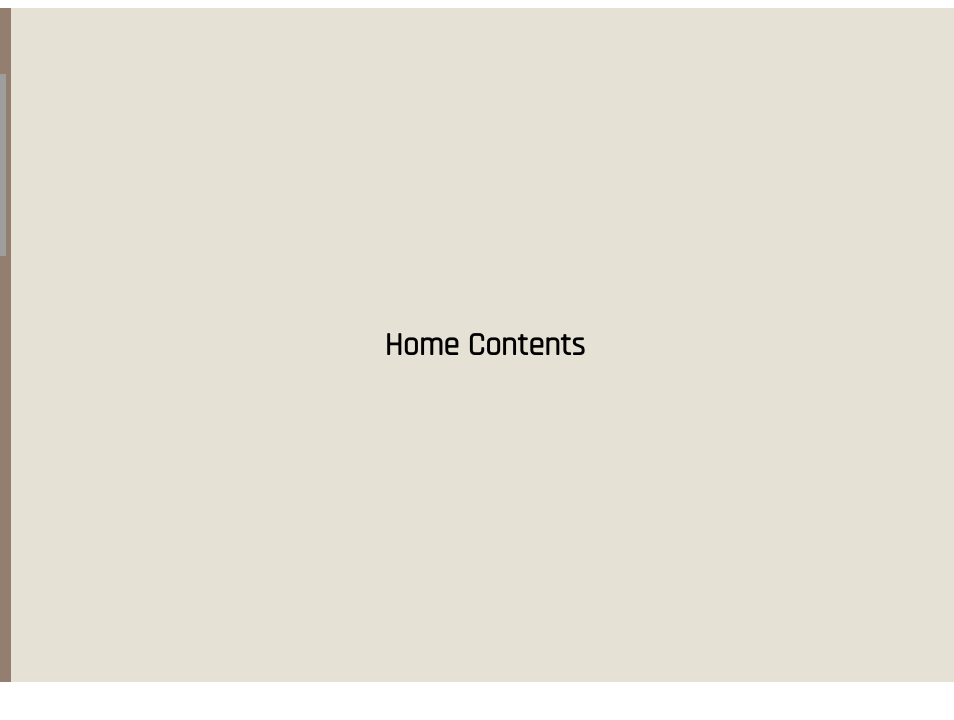
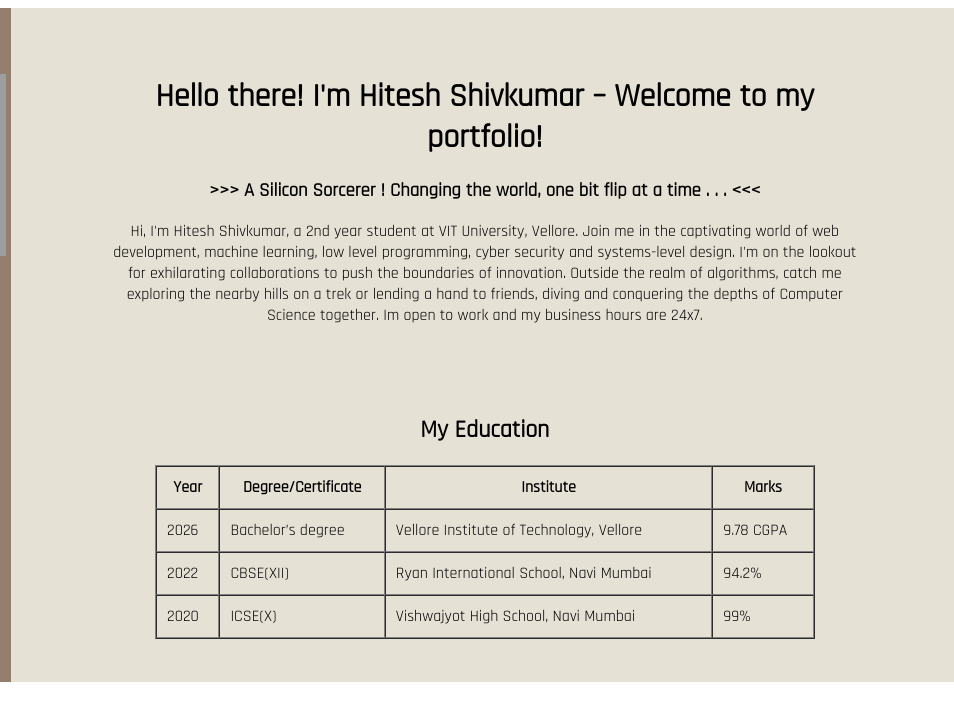
Before and after one commit to TFM-HITESH/WebProgramming-HTML-ONLY, a plain HTML site: page index.html in a window 1280 px wide. Shown: the full height of the page, 250-1204 px from the left. Drawn offline with nearby package versions, Linux system fonts and the light colour scheme; grey boxes are pictures that could not be loaded.

Commit message:
Home Section

```diff
--- a/index.html
+++ b/index.html
@@ -38,14 +38,12 @@
                                                 <td>
                                                     <center>
                                                         <img
-
-                                                        src="profile.png"
-                                                        alt="Home"
-                                                        width="100%"
-                                                        height="100%"
-                                                    />
+                                                            src="profile.png"
+                                                            alt="Home"
+                                                            width="100%"
+                                                            height="100%"
+                                                        />
                                                     </center>
-
                                                 </td>
                                             </tr>
                                         </table>
@@ -195,7 +193,96 @@
                         <tr>
                             <td>
                                 <center>
-                                    <h1>Home Contents</h1>
+                                    <table width="80%">
+                                        <tr>
+                                            <td>
+                                                <center>
+                                                    <h1>
+                                                        Hello there! I'm Hitesh
+                                                        Shivkumar – Welcome to
+                                                        my portfolio!
+                                                    </h1>
+                                                    <h3>
+                                                        >>> A Silicon Sorcerer !
+                                                        Changing the world, one
+                                                        bit flip at a time . . .
+                                                        <<<
+                                                    </h3>
+                                                    <p>
+                                                        Hi, I'm Hitesh
+                                                        Shivkumar, a 2nd year
+                                                        student at VIT
+                                                        University, Vellore.
+                                                        Join me in the
+                                                        captivating world of web
+                                                        development, machine
+                                                        learning, low level
+                                                        programming, cyber
+                                                        security and
+                                                        systems-level design.
+                                                        I'm on the lookout for
+                                                        exhilarating
+                                                        collaborations to push
+                                                        the boundaries of
+                                                        innovation. Outside the
+                                                        realm of algorithms,
+                                                        catch me exploring the
+                                                        nearby hills on a trek
+                                                        or lending a hand to
+                                                        friends, diving and
+                                                        conquering the depths of
+                                                        Computer Science
+                                                        together. Im open to
+                                                        work and my business
+                                                        hours are 24x7.
+                                                    </p>
+                                                </center>
+                                            </td>
+                                        </tr>
+                                    </table>
+                                </center>
+                            </td>
+                        </tr>
+                        <tr>
+                            <td>
+                                <br>
+                                <br>
+                            </td>
+                        </tr>
+                        <tr>
+                            <td>
+                                <center>
+                                    <h2>My Education</h2>
+                                    <table border="1" cellspacing="0" cellpadding="10" width="70%">
+                                        <thead>
+                                            <tr>
+                                                <th>Year</th>
+                                                <th>Degree/Certificate</th>
+                                                <th>Institute</th>
+                                                <th>Marks</th>
+                                            </tr>
+                                        </thead>
+                                        <tbody>
+                                            <tr>
+                                                <td>2026</td>
+                                                <td>Bachelor’s degree</td>
+                                                <td>Vellore Institute of Technology, Vellore</td>
+                                                <td>9.78 CGPA</td>
+                                            </tr>
+                                            <tr>
+                                                <td>2022</td>
+                                                <td>CBSE(XII)</td>
+                                                <td>Ryan International School, Navi Mumbai</td>
+                                                <td>94.2%</td>
+                                            </tr>
+                                            <tr>
+                                                <td>2020</td>
+                                                <td>ICSE(X)</td>
+                                                <td>Vishwajyot High School, Navi Mumbai</td>
+                                                <td>99%</td>
+                                            </tr>
+                                        </tbody>
+                                    </table>
                                 </center>
                             </td>
                         </tr>
@@ -297,8 +384,6 @@
                         </tr>
                         <tr>
                             <td height="25%" width="100%">
-
-
                                 <center>
                                     <a
                                         href="projects.html"
```
